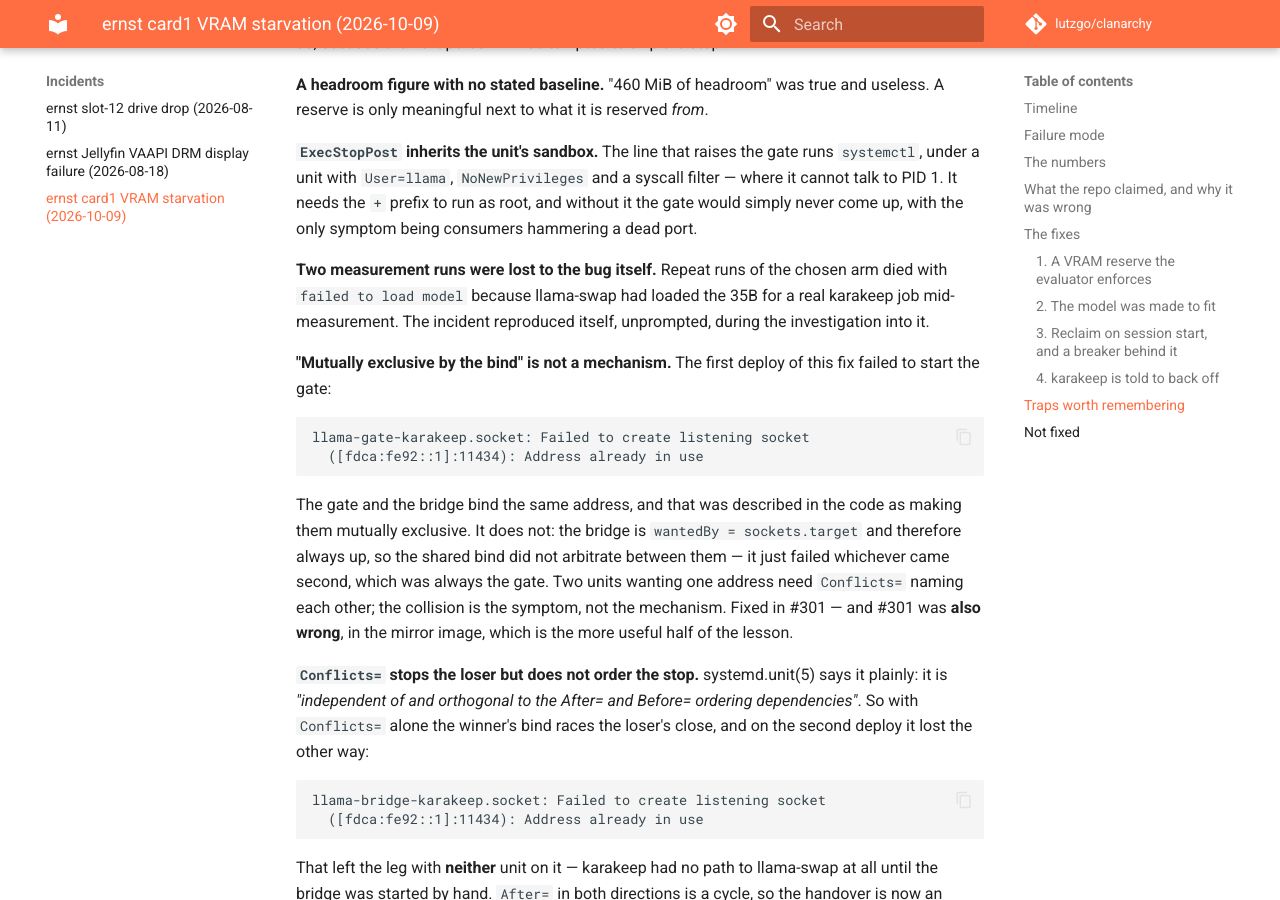
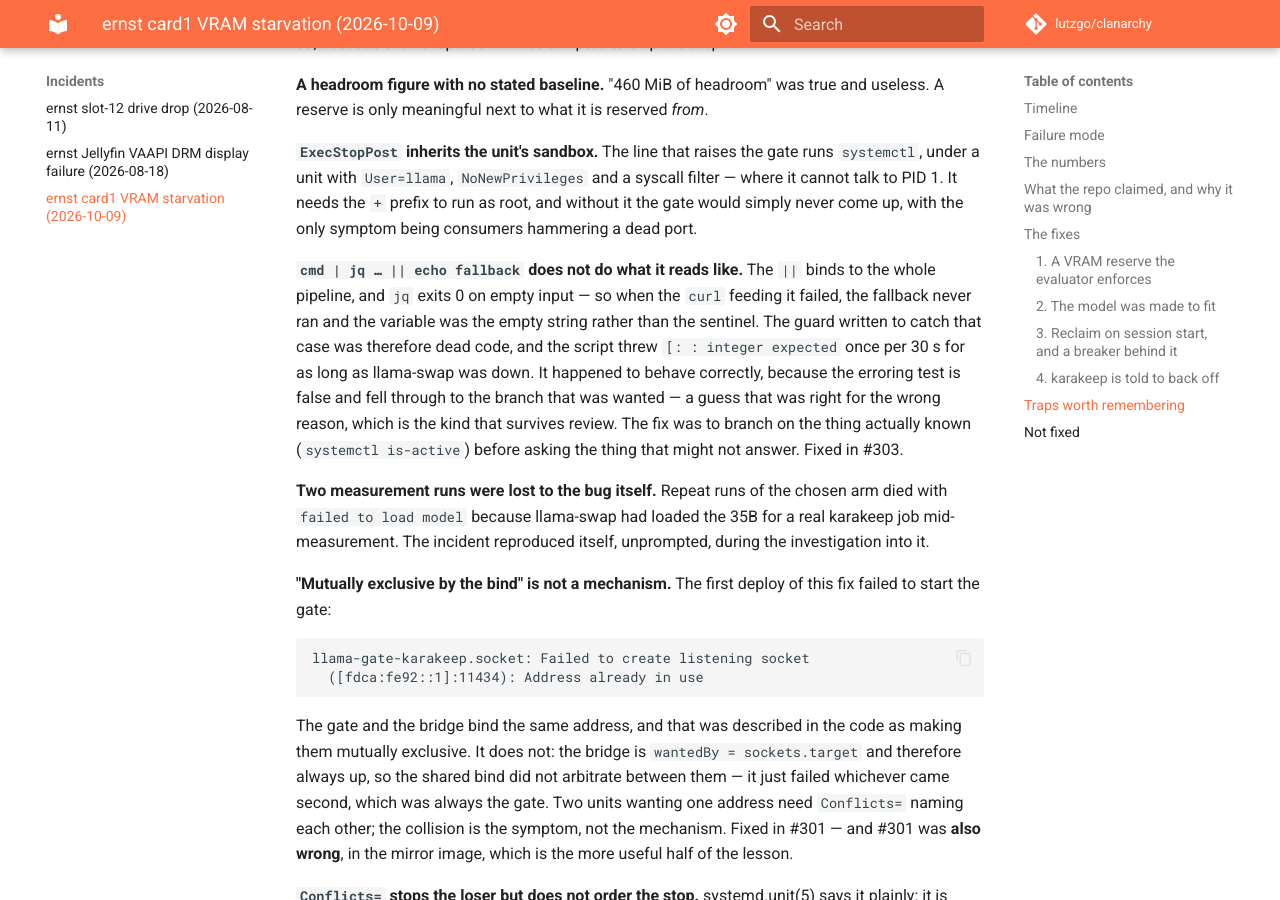
Before and after one commit to lutzgo/clanarchy, an MkDocs documentation site: the page built from docs/incidents/ernst-card1-vram-starvation-2026-10-09.md, in a window 1280 px wide and 900 px high, scrolled down 6164 px. Built offline with MkDocs 1.6.1 and Material for MkDocs 9.7.7, drawn with Linux system fonts in a browser that asks for light colours; comment, search, counter and statistics services are not loaded.

Commit message:
Decide the gate from llama-swap's state, not from a sentinel that never appears (#303)

```diff
--- a/docs/incidents/ernst-card1-vram-starvation-2026-10-09.md
+++ b/docs/incidents/ernst-card1-vram-starvation-2026-10-09.md
@@ -253,6 +253,17 @@ syscall filter — where it cannot talk to PID 1. It needs the `+` prefix to run
 as root, and without it the gate would simply never come up, with the only
 symptom being consumers hammering a dead port.
 
+**`cmd | jq … || echo fallback` does not do what it reads like.** The `||`
+binds to the whole pipeline, and `jq` exits 0 on empty input — so when the
+`curl` feeding it failed, the fallback never ran and the variable was the empty
+string rather than the sentinel. The guard written to catch that case was
+therefore dead code, and the script threw `[: : integer expected` once per 30 s
+for as long as llama-swap was down. It happened to behave correctly, because
+the erroring test is false and fell through to the branch that was wanted — a
+guess that was right for the wrong reason, which is the kind that survives
+review. The fix was to branch on the thing actually known (`systemctl
+is-active`) before asking the thing that might not answer. Fixed in #303.
+
 **Two measurement runs were lost to the bug itself.** Repeat runs of the chosen
 arm died with `failed to load model` because llama-swap had loaded the 35B for a
 real karakeep job mid-measurement. The incident reproduced itself, unprompted,
```
Also changed, not shown: 1 other file.
